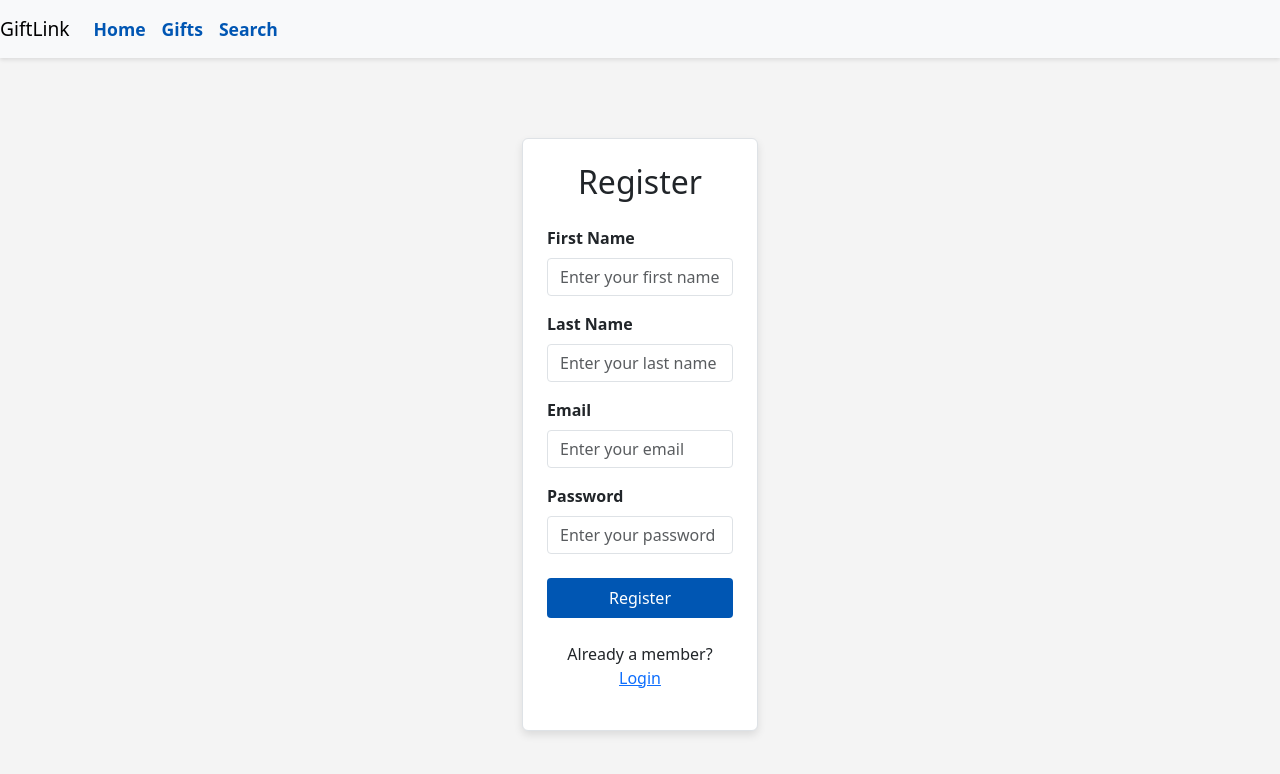
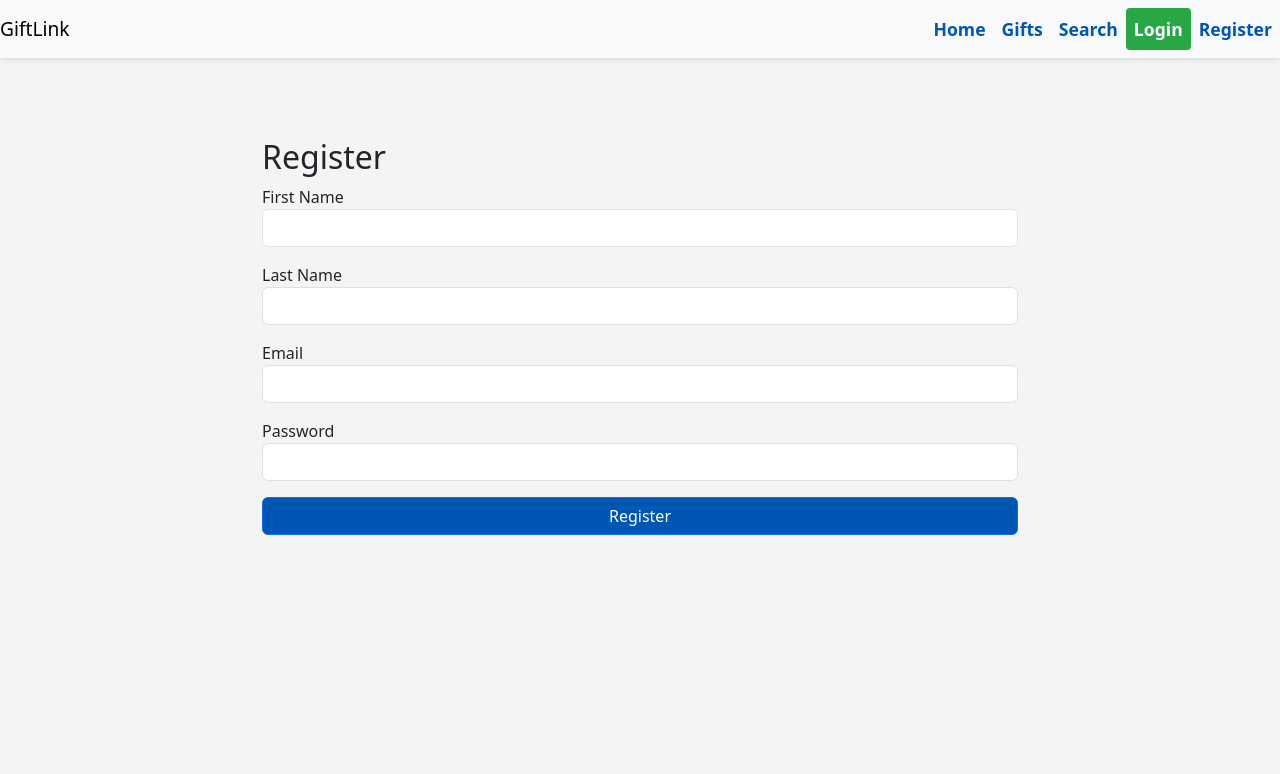
Before and after one commit to blakcoder2017/fullstack-capstone-project, a React (Create React App) app in the folder giftlink-frontend/: page /app/register in a window 1280 px wide. Shown: the top 774 px of the page. Built offline with nearby package versions, Linux system fonts and the light colour scheme.

Commit message:
Implement Back-end in Register Component

```diff
--- a/giftlink-frontend/src/components/Navbar/Navbar.js
+++ b/giftlink-frontend/src/components/Navbar/Navbar.js
@@ -1,39 +1,80 @@
-import React from 'react';
-import { Link } from 'react-router-dom';
+import React, { useEffect } from 'react'
+import { Link, useNavigate } from 'react-router-dom'
+import {urlConfig} from '../../config';
+import { useAppContext } from '../../context/AuthContext';
 
+export default function Navbar() {
+    const { isLoggedIn, setIsLoggedIn, userName, setUserName } = useAppContext();
 
-function Navbar() {
+  const navigate=useNavigate();
+    useEffect(() => {
+        const authTokenFromSession = sessionStorage.getItem('auth-token');
+        const nameFromSession = sessionStorage.getItem('name');
+        if (authTokenFromSession) {
+            if(isLoggedIn && nameFromSession) {
+              setUserName(nameFromSession);
+            } else {
+              sessionStorage.removeItem('auth-token');
+              sessionStorage.removeItem('name');
+              sessionStorage.removeItem('email');
+              setIsLoggedIn(false);
+            }
+        }
+    },[isLoggedIn, setIsLoggedIn, setUserName])
+    const handleLogout=()=>{
+        sessionStorage.removeItem('auth-token');
+        sessionStorage.removeItem('name');
+        sessionStorage.removeItem('email');
+        setIsLoggedIn(false);
+        navigate(`/app`);
+
+    }
+    const profileSecton=()=>{
+      navigate(`/app/profile`);
+    }
     return (
-    <nav className="navbar navbar-expand-lg navbar-light bg-light">
-      <Link className="navbar-brand" to="/">GiftLink</Link>
-      <button
-        className="navbar-toggler"
-        type="button"
-        data-toggle="collapse"
-        data-target="#navbarNav"
-        aria-controls="navbarNav"
-        aria-expanded="false"
-        aria-label="Toggle navigation"
-      >
+        <>
+            <nav className="navbar navbar-expand-lg navbar-light bg-light" id='navbar_container'>
+        <a className="navbar-brand" href={`${urlConfig.backendUrl}/app`}>GiftLink</a>
+
+        <button className="navbar-toggler" type="button" data-toggle="collapse" data-target="#navbarNav" aria-controls="navbarNav" aria-expanded="false" aria-label="Toggle navigation">
           <span className="navbar-toggler-icon"></span>
         </button>
 
-      <div className="collapse navbar-collapse" id="navbarNav">
+        <div className="collapse navbar-collapse justify-content-end" id="navbarNav">
           <ul className="navbar-nav">
-          {/* Links for Home, Gifts, and Search */}
             <li className="nav-item">
-            <Link className="nav-link" to="/home">Home</Link>
+              <a className="nav-link" href="/home.html">Home</a> {/* Link to home.html */}
             </li>
             <li className="nav-item">
-            <Link className="nav-link" to="/app">Gifts</Link>
+              <Link className="nav-link" to="/app">Gifts</Link> {/* Updated Link */}
             </li>
             <li className="nav-item">
               <Link className="nav-link" to="/app/search">Search</Link>
             </li>
+            <ul className="navbar-nav ml-auto">
+            {isLoggedIn ? (
+                                    <>
+                                    <li className="nav-item"> <span className="nav-link" style={{color: "black", cursor:"pointer"}} onClick={profileSecton}>Welcome, {userName}</span> </li>
+                                    <li className="nav-item"><button className="nav-link login-btn" onClick={handleLogout}>Logout</button></li>
+                                    </>
+                                    )  : (
+                                    <>
+                                        <li className="nav-item">
+
+                                        <Link className="nav-link login-btn" to="/app/login">Login</Link>
+                                        </li>
+                                        <li className="nav-item">
+                                        <Link className="nav-link register-btn" to="/app/register">Register</Link>
+                                        </li>
+                                    </>
+                                )
+
+                                }
+            </ul>
           </ul>
         </div>
       </nav>
-  );
+        </>
+    )
 }
-
-export default Navbar;
--- a/giftlink-frontend/src/components/RegisterPage/RegisterPage.js
+++ b/giftlink-frontend/src/components/RegisterPage/RegisterPage.js
@@ -1,92 +1,86 @@
 import React, { useState } from 'react';
-import './RegisterPage.css';
+import { urlConfig } from '../../config';
+import { useAppContext } from '../../context/AuthContext';
+import { useNavigate } from 'react-router-dom';
 
-function RegisterPage() {
-  // useState hook variables
+const RegisterPage = () => {
   const [firstName, setFirstName] = useState('');
   const [lastName, setLastName] = useState('');
   const [email, setEmail] = useState('');
   const [password, setPassword] = useState('');
+  const [showerr, setShowerr] = useState('');
 
-  // handleRegister function
+  const navigate = useNavigate();
+  const { setIsLoggedIn } = useAppContext();
+
   const handleRegister = async () => {
-    console.log('Register invoked');
-    console.log({ firstName, lastName, email, password });
+    try {
+      const response = await fetch(`${urlConfig.backendUrl}/api/auth/register`, {
+        method: 'POST',
+        headers: {
+          'Content-Type': 'application/json',
+        },
+        body: JSON.stringify({
+          firstName: firstName,
+          lastName: lastName,
+          email: email,
+          password: password,
+        }),
+      });
+
+      const json = await response.json();
+
+      if (json.authtoken) {
+        sessionStorage.setItem('auth-token', json.authtoken);
+        sessionStorage.setItem('name', firstName);
+        sessionStorage.setItem('email', json.email);
+
+        setIsLoggedIn(true);
+        navigate('/app');
+      } else if (json.error) {
+        setShowerr(json.error);
+      }
+    } catch (e) {
+      setShowerr('Something went wrong. Please try again.');
+      console.error('Error registering user:', e.message);
+    }
   };
 
   return (
     <div className="container mt-5">
-      <div className="row justify-content-center">
-        <div className="col-md-6 col-lg-4">
-          <div className="register-card p-4 border rounded">
-            <h2 className="text-center mb-4 font-weight-bold">Register</h2>
+      <h2>Register</h2>
 
-            {/* First Name */}
+      {showerr && <div className="text-danger mb-3">{showerr}</div>}
+
+      <form onSubmit={(e) => { e.preventDefault(); handleRegister(); }}>
         <div className="mb-3">
-              <label htmlFor="firstName" className="form-label">First Name</label>
-              <input
-                id="firstName"
-                type="text"
-                className="form-control"
-                placeholder="Enter your first name"
-                value={firstName}
-                onChange={(e) => setFirstName(e.target.value)}
-              />
+          <label>First Name</label>
+          <input type="text" className="form-control" value={firstName}
+            onChange={(e) => setFirstName(e.target.value)} required />
         </div>
 
-            {/* Last Name */}
         <div className="mb-3">
-              <label htmlFor="lastName" className="form-label">Last Name</label>
-              <input
-                id="lastName"
-                type="text"
-                className="form-control"
-                placeholder="Enter your last name"
-                value={lastName}
-                onChange={(e) => setLastName(e.target.value)}
-              />
+          <label>Last Name</label>
+          <input type="text" className="form-control" value={lastName}
+            onChange={(e) => setLastName(e.target.value)} required />
         </div>
 
-            {/* Email */}
         <div className="mb-3">
-              <label htmlFor="email" className="form-label">Email</label>
-              <input
-                id="email"
-                type="email"
-                className="form-control"
-                placeholder="Enter your email"
-                value={email}
-                onChange={(e) => setEmail(e.target.value)}
-              />
+          <label>Email</label>
+          <input type="email" className="form-control" value={email}
+            onChange={(e) => setEmail(e.target.value)} required />
         </div>
 
-            {/* Password */}
-            <div className="mb-4">
-              <label htmlFor="password" className="form-label">Password</label>
-              <input
-                id="password"
-                type="password"
-                className="form-control"
-                placeholder="Enter your password"
-                value={password}
-                onChange={(e) => setPassword(e.target.value)}
-              />
+        <div className="mb-3">
+          <label>Password</label>
+          <input type="password" className="form-control" value={password}
+            onChange={(e) => setPassword(e.target.value)} required />
         </div>
 
-            {/* Register Button */}
-            <button className="btn btn-primary w-100 mb-3" onClick={handleRegister}>
-              Register
-            </button>
-
-            {/* Link to Login */}
-            <p className="mt-4 text-center">
-              Already a member? <a href="/app/login" className="text-primary">Login</a>
-            </p>
-          </div>
-        </div>
-      </div>
+        <button type="submit" className="btn btn-primary">Register</button>
+      </form>
     </div>
   );
-}
+};
 
 export default RegisterPage;
```
Lines whose indentation alone changed are shown as unchanged.
